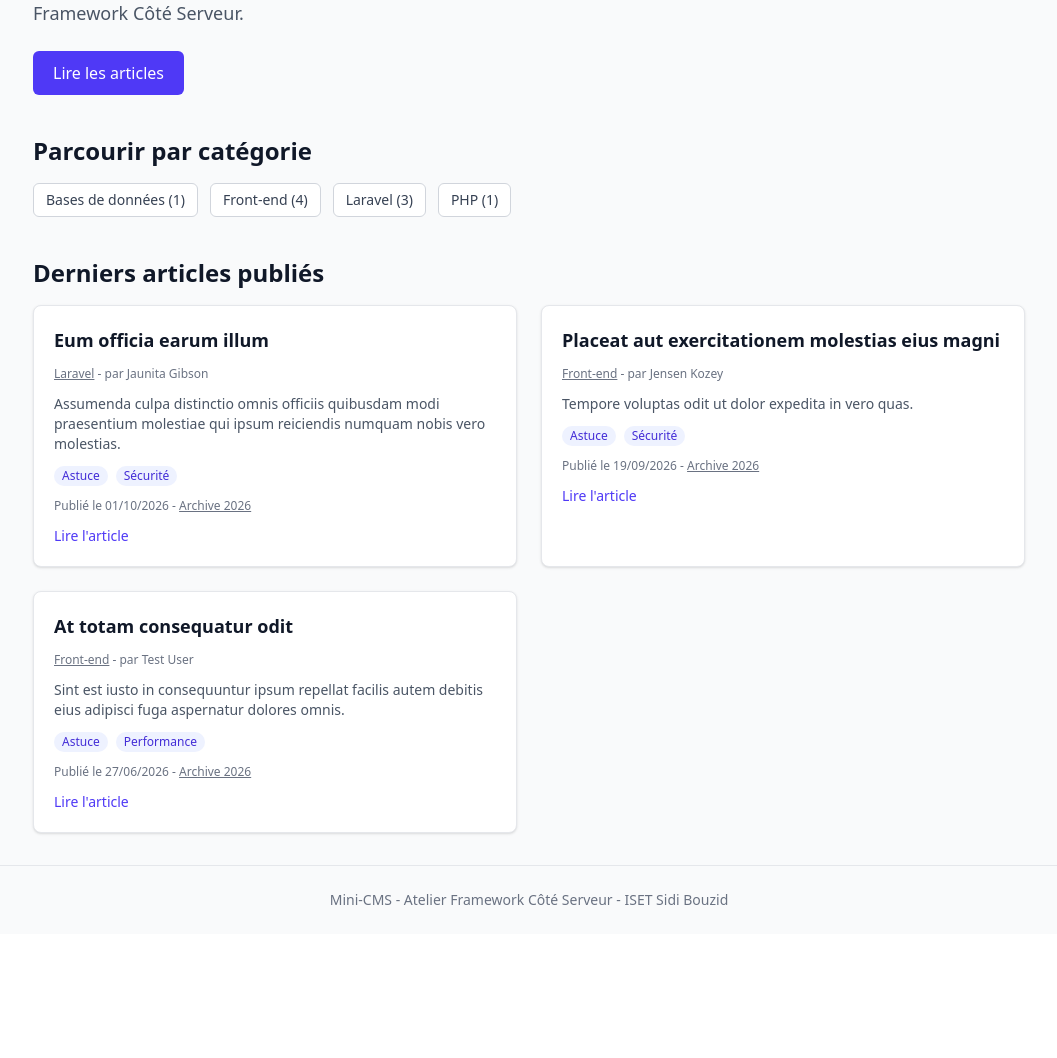
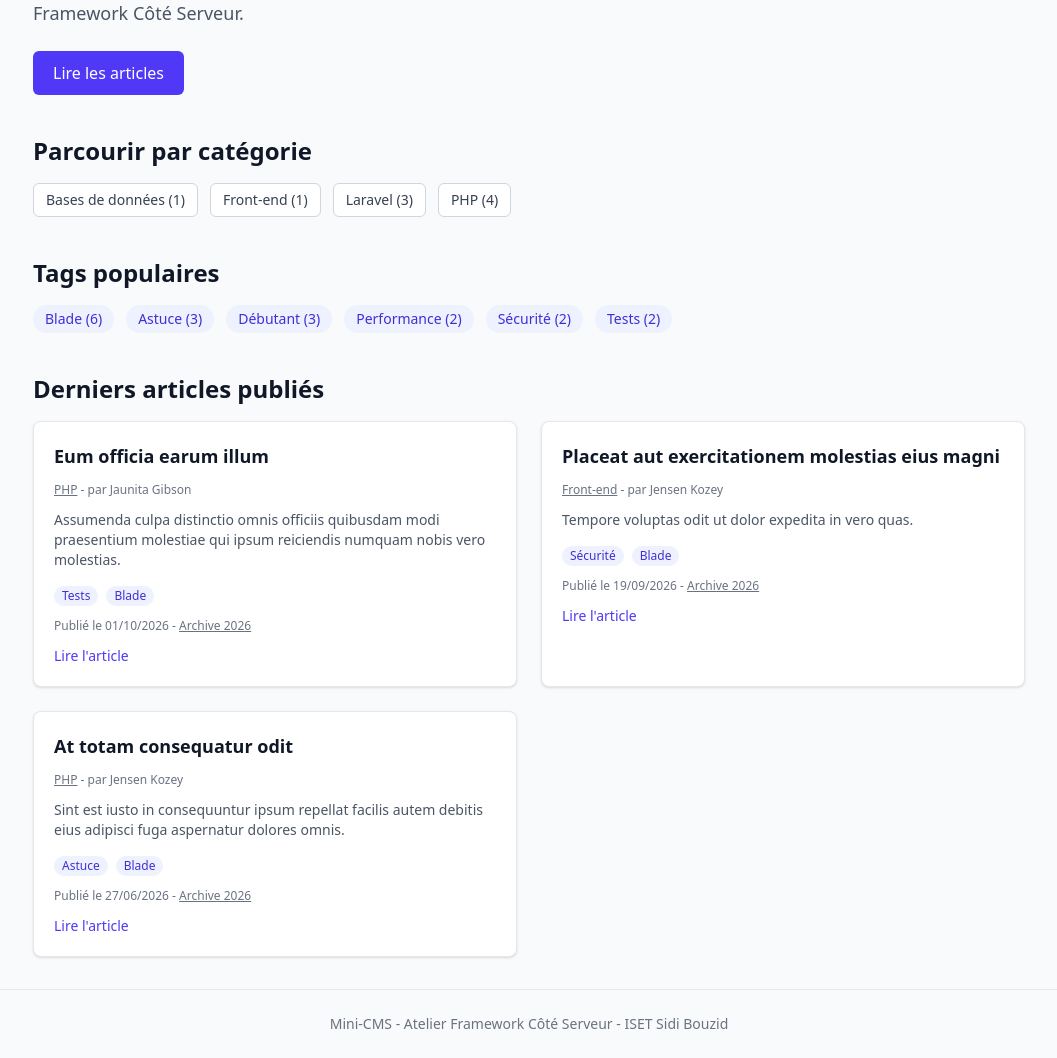
Before and after one commit to Oumayma-miri/mini-cms, a Laravel app: page / in a window 1280 px wide. Shown: the part 218-1276 px from the top of the page, without its empty margins (111-1168 px from the left). Before the commit the page ends 1123 px from the top, so only its background shows below. Run offline with Laravel 12, Linux system fonts and the light colour scheme; data comes from the database, SQL or seed files in the repository; style sheets or scripts are compiled from the project's sources.

Commit message:
Defi : pages par tag et tags populaires

```diff
--- a/app/Http/Controllers/PageController.php
+++ b/app/Http/Controllers/PageController.php
@@ -4,6 +4,7 @@ namespace App\Http\Controllers;
 
 use App\Models\Category;
 use App\Models\Post;
+use App\Models\Tag;
 use Illuminate\Database\Eloquent\Builder;
 use Illuminate\View\View;
 
@@ -20,6 +21,11 @@ class PageController extends Controller
             'categories' => Category::withCount(['posts' => fn (Builder $query) => $query->published()])
                 ->orderBy('name')
                 ->get(),
+            'tags' => Tag::withCount(['posts' => fn (Builder $query) => $query->published()])
+                ->orderByDesc('posts_count')
+                ->orderBy('name')
+                ->get()
+                ->filter(fn (Tag $tag) => $tag->posts_count > 0),
         ]);
     }
 
--- a/resources/views/components/post-card.blade.php
+++ b/resources/views/components/post-card.blade.php
@@ -24,7 +24,7 @@
     @if ($post->tags->isNotEmpty())
         <ul class="flex flex-wrap gap-2" aria-label="Tags de l'article">
             @foreach ($post->tags as $tag)
-                <li class="rounded-full bg-indigo-50 px-2 py-0.5 text-xs font-medium text-indigo-700">{{ $tag->name }}</li>
+                <li><a href="{{ route('posts.tag', $tag) }}" class="inline-block rounded-full bg-indigo-50 px-2 py-0.5 text-xs font-medium text-indigo-700 hover:bg-indigo-100">{{ $tag->name }}</a></li>
             @endforeach
         </ul>
     @endif
--- a/resources/views/home.blade.php
+++ b/resources/views/home.blade.php
@@ -20,13 +20,24 @@
         @endforeach
     </ul>
 
+    @if ($tags->isNotEmpty())
+        <h2 class="text-2xl font-bold mb-4">Tags populaires</h2>
+        <ul class="mb-10 flex flex-wrap gap-3" aria-label="Tags populaires">
+            @foreach ($tags as $tag)
+                <li>
+                    <a href="{{ route('posts.tag', $tag) }}" class="inline-block rounded-full bg-indigo-50 px-3 py-1 text-sm font-medium text-indigo-700 hover:bg-indigo-100">{{ $tag->name }} ({{ $tag->posts_count }})</a>
+                </li>
+            @endforeach
+        </ul>
+    @endif
+
     <h2 class="text-2xl font-bold mb-4">Derniers articles publiés</h2>
 
     <div class="grid gap-6 md:grid-cols-2">
         @forelse ($latestPosts as $post)
             <x-post-card :post="$post" />
         @empty
-            <x-alert type="info" title="Aucun article publié" class="md:col-span-2">
+            <x-alert type="info" title="Aucun article publié pour le moment." class="md:col-span-2">
                 Les articles publiés apparaîtront ici.
             </x-alert>
         @endforelse
--- a/routes/web.php
+++ b/routes/web.php
@@ -12,6 +12,7 @@ Route::get('/posts/archive/{year}', [PostController::class, 'archive'])
     ->whereNumber('year')
     ->name('posts.archive');
 Route::get('/posts/categorie/{category:slug}', [PostController::class, 'byCategory'])->name('posts.category');
+Route::get('/posts/tag/{tag:slug}', [PostController::class, 'byTag'])->name('posts.tag');
 
 Route::resource('posts', PostController::class);
 Route::patch('/posts/{post}/publication', [PostController::class, 'togglePublication'])->name('posts.publication');
```
Also changed, not shown: app/Http/Controllers/PostController.php (+12 -0 lines), notes/s08-defi.md (added, +15 -0 lines), tests/Feature/PostTaxonomyTest.php (+30 -0 lines).
